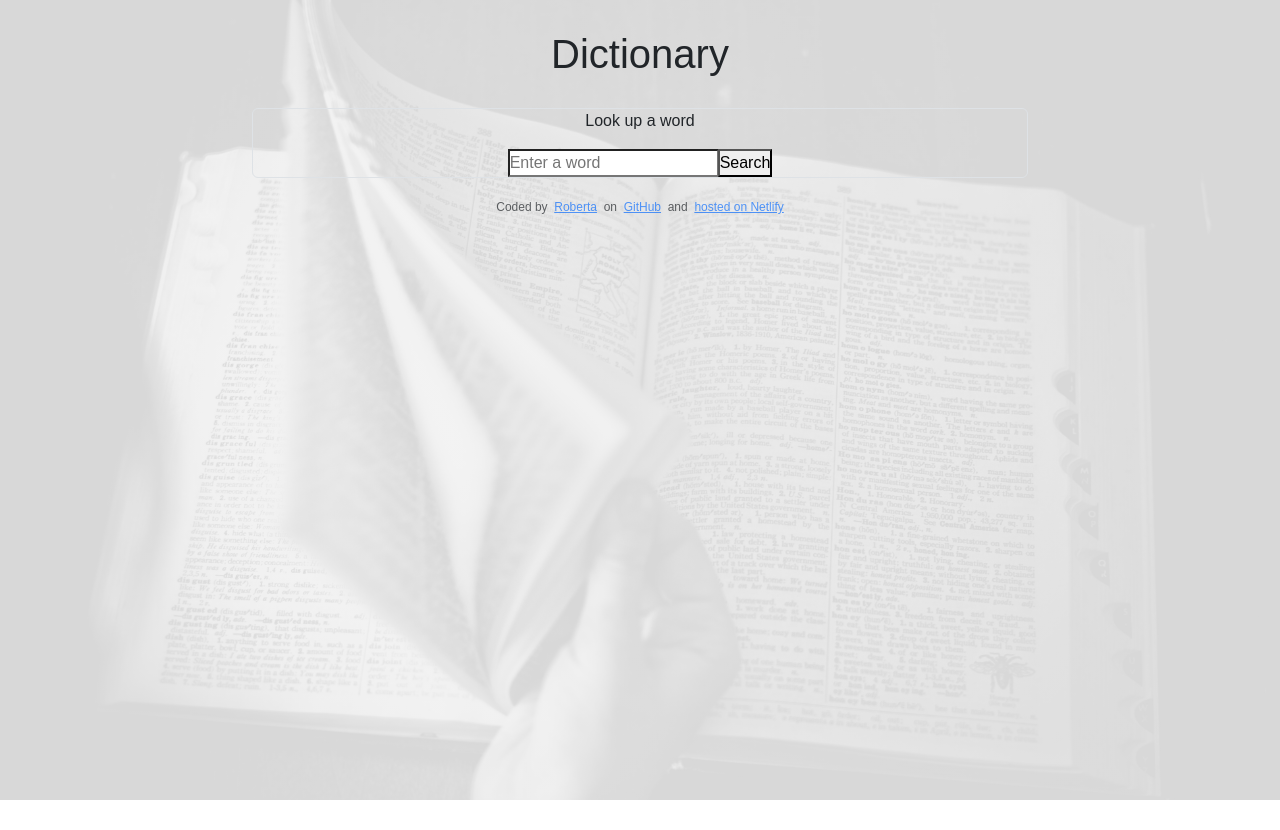
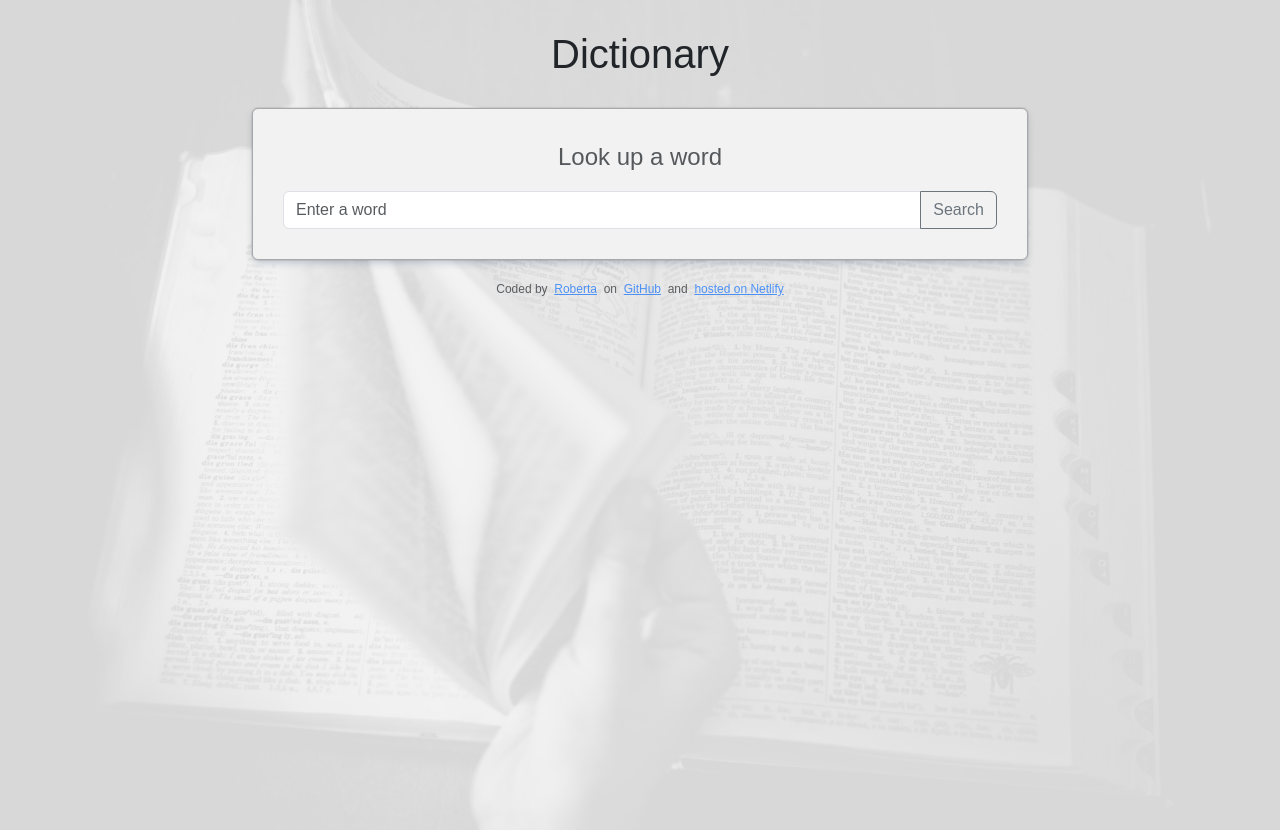
Before and after one commit to roberta-munive/dictionary-app-react, a React (Create React App) app: page / in a window 1280 px wide. Before the commit the page ends 800 px from the top, so only its background shows below. Built offline with nearby package versions, Linux system fonts and the light colour scheme.

Commit message:
Added styling using CSS and Bootstrap

```diff
--- a/src/App.css
+++ b/src/App.css
@@ -1,8 +1,21 @@
 .App {
   max-width: 800px;
   margin: 0 auto;
+  justify-content: center;
 }
 
 .App-header {
   margin: 30px 0;
 }
+
+.App .section {
+  background-color: rgb(216, 216, 216);
+  background-color: rgb(242, 242, 242);
+  border: 1px solid #dddd;
+  border: 1px solid darkgray;
+  border-radius: 6px;
+  box-shadow: rgba(9, 30, 66, 0.25) 0px 4px 8px -2px,
+    rgba(9, 30, 66, 0.08) 0px 0px 0px 1px;
+  margin: 20px 0 auto;
+  padding: 30px;
+}
--- a/src/App.js
+++ b/src/App.js
@@ -5,7 +5,7 @@
 export default function App() {
   return (
     <div className="App">
-      <div className="container">
+      <div className="container app-container">
         <header className="App-header">
           <h1 className="text-center">Dictionary</h1>
         </header>
--- a/src/Example.js
+++ b/src/Example.js
@@ -6,7 +6,7 @@
     return (
       <div className="Example">
         <p>
-          <strong>Usage Example: </strong>
+          <span className="text-secondary me-2S">Usage Example: </span>
           <em>{props.example}</em>
         </p>
       </div>
--- a/src/Footer.css
+++ b/src/Footer.css
@@ -2,5 +2,6 @@
   font-size: 12px;
   margin: 20px;
   opacity: 0.7;
+  padding-bottom: 20px;
   text-align: center;
 }
--- a/src/Meaning.js
+++ b/src/Meaning.js
@@ -8,10 +8,10 @@
     <div className="Meaning">
       {props.meanings.map(function (definition, index) {
         return (
-          <div className="definition" key={index}>
-            <h3>{definition.partOfSpeech}</h3>
+          <div className="definition section" key={index}>
+            <h3 className="mb-3">{definition.partOfSpeech}</h3>
             <p>
-              <strong>Definition: </strong>
+              <span className="text-secondary me-2">Definition: </span>
               {definition.definition}
             </p>
             <Example example={definition.example} />
--- a/src/Results.js
+++ b/src/Results.js
@@ -6,7 +6,7 @@
   if (props.results) {
     return (
       <div className="Results">
-        <div className="word-container border rounded">
+        <div className="word-container section">
           <h2 className="word">{props.results.word}</h2>
           <p className="phonetic">{props.results.phonetic}</p>
         </div>
--- a/src/Search.js
+++ b/src/Search.js
@@ -35,17 +35,21 @@
 
   return (
     <div className="Search">
-      <div className="searchbar-container border rounded">
-        <p className="text-center">Look up a word</p>
+      <div className="section searchbar-container">
+        <p className="text-center fs-4 fw-medium text-body-secondary">
+          Look up a word
+        </p>
         <form className="definition-form" onSubmit={handleSubmit}>
           <div className="input-group justify-content-center">
             <input
               type="search"
-              className="word-input"
+              className="word-input form-control"
               placeholder="Enter a word"
               onChange={updateWord}
             />
-            <button className="search-btn">Search</button>
+            <button className="search-btn btn btn-outline-secondary">
+              Search
+            </button>
           </div>
         </form>
       </div>
--- a/src/Synonyms.js
+++ b/src/Synonyms.js
@@ -5,10 +5,14 @@
   if (props.synonyms) {
     return (
       <div className="Synonyms">
-        <strong>Synonyms: </strong>
+        <span className="text-secondary me-3">Synonyms: </span>
         {props.synonyms.map(function (synonym, index) {
-          return <span key={index}>{synonym} </span>;
-        })}
+          return (
+            <span key={index} className="me-4">
+              {synonym}
+            </span>
+          );
+        })}{" "}
       </div>
     );
   } else {
--- a/src/index.css
+++ b/src/index.css
@@ -5,7 +5,8 @@
 }
 
 /* have the content fill the entire height of the screen so there is no blank space at the bottom */
-html {
+html,
+body {
   height: 100%;
 }
 
@@ -16,8 +17,11 @@
     ),
     url("./images/book-image.jpg");
 
+  background-attachment: fixed;
+  background-position: center center;
   background-repeat: no-repeat;
   background-size: cover;
   font-family: "Finlandica", sans-serif;
   font-optical-sizing: auto;
+  margin: 0 auto;
 }
```
